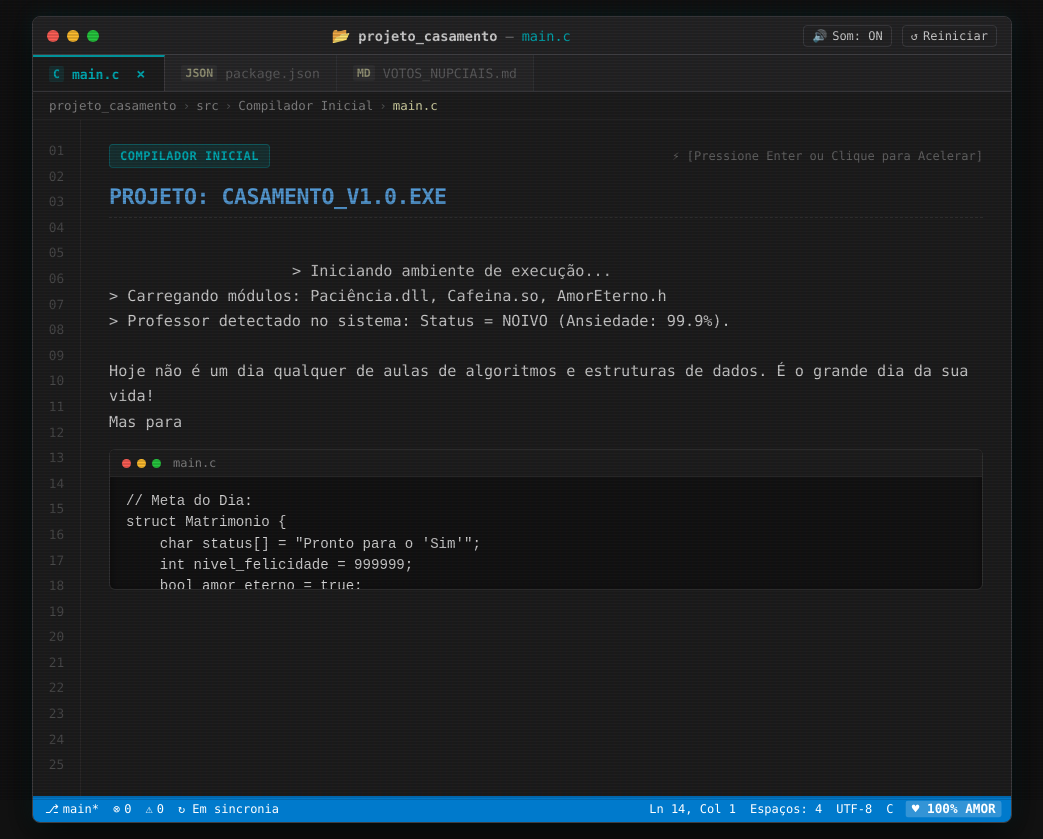
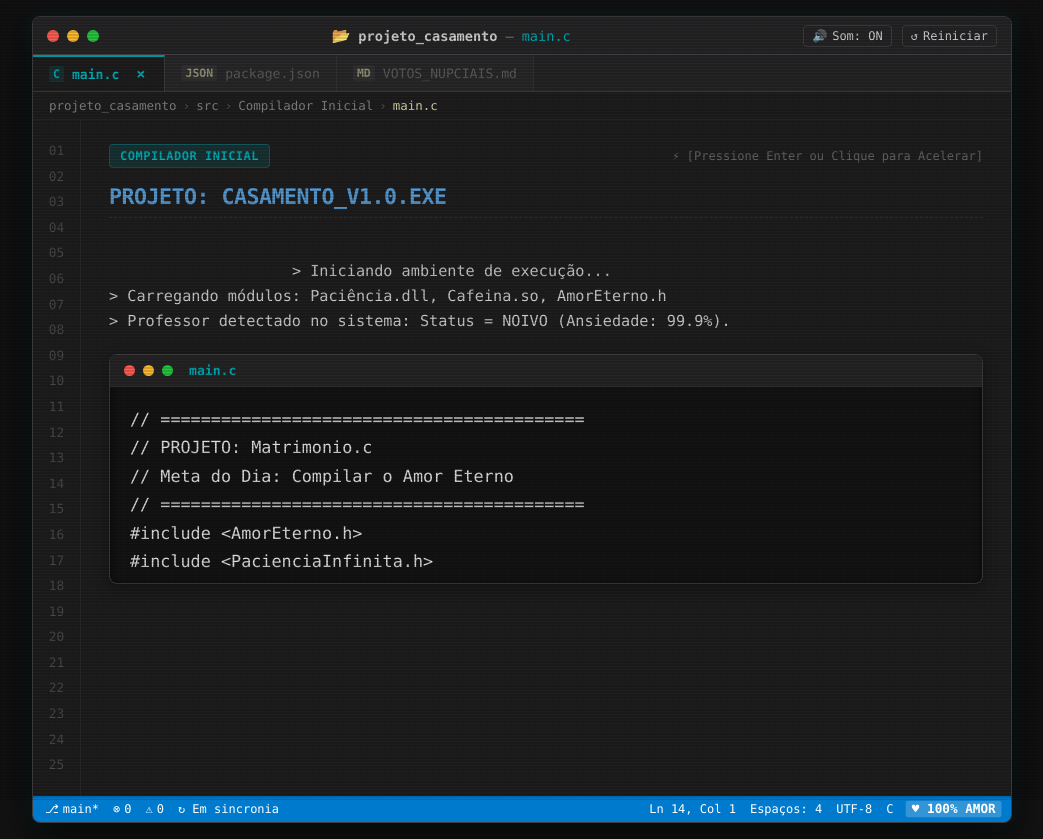
Before and after one commit to tiagomob6-boop/jogo_tesla, a plain HTML site: page index.html in a window 1280 px wide. Shown: the whole page, without its empty margins (118-1161 px from the left). Drawn offline with Linux system fonts and the light colour scheme.

Commit message:
melhoria

```diff
--- a/css/style.css
+++ b/css/style.css
@@ -382,25 +382,25 @@ body::before {
    ========================================================================== */
 .code-editor-box {
     background-color: #141414;
-    border: 1px solid #333333;
-    border-radius: 6px;
+    border: 1px solid #3c3c3c;
+    border-radius: 8px;
     overflow: hidden;
-    margin: 8px 0;
-    box-shadow: inset 0 2px 8px rgba(0, 0, 0, 0.5);
+    margin: 14px 0;
+    box-shadow: inset 0 2px 10px rgba(0, 0, 0, 0.6), 0 4px 15px rgba(0, 0, 0, 0.3);
 }
 
 .code-box-header {
-    background-color: #1f1f1f;
-    padding: 6px 12px;
+    background-color: #252526;
+    padding: 8px 14px;
     display: flex;
     align-items: center;
-    gap: 6px;
-    border-bottom: 1px solid #2e2e2e;
+    gap: 8px;
+    border-bottom: 1px solid #333333;
 }
 
 .code-box-dot {
-    width: 9px;
-    height: 9px;
+    width: 11px;
+    height: 11px;
     border-radius: 50%;
 }
 
@@ -409,17 +409,26 @@ body::before {
 .dot-green { background-color: #27c93f; }
 
 .code-box-title {
-    font-size: 0.75rem;
-    color: var(--text-muted);
-    margin-left: 6px;
+    font-size: 0.82rem;
+    font-weight: 600;
+    color: var(--accent-cyan);
+    margin-left: 8px;
 }
 
 .code-snippet {
-    padding: 14px 16px;
+    padding: 18px 20px;
     overflow-x: auto;
-    font-size: 0.88rem;
-    line-height: 1.5;
-    color: #d4d4d4;
+    font-size: 1.05rem; /* Aumentado para maior legibilidade */
+    line-height: 1.7;    /* Espaçamento melhor entre as linhas */
+    color: #e0e0e0;
+    font-family: var(--font-mono);
+}
+
+.code-snippet code {
+    display: block;
+    white-space: pre;
+    font-size: inherit;
+    font-family: inherit;
 }
 
 /* ==========================================================================
--- a/js/story.js
+++ b/js/story.js
@@ -20,12 +20,25 @@ const STORY_DATA = {
             "",
             "Prepare sua IDE mental, respire fundo e clique abaixo para compilar sua jornada!"
         ],
-        code: `// Meta do Dia:
+        code: `// ==========================================
+// PROJETO: Matrimonio.c
+// Meta do Dia: Compilar o Amor Eterno
+// ==========================================
+#include <AmorEterno.h>
+#include <PacienciaInfinita.h>
+
 struct Matrimonio {
-    char status[] = "Pronto para o 'Sim'";
-    int nivel_felicidade = 999999;
+    char noivo[] = "Professor de Programação";
+    char status[] = "Pronto para o 'Sim' no Altar";
+    long int nivel_felicidade = 999999999;
+    int cafeina_no_sangue = 100;
     bool amor_eterno = true;
-};`,
+    bool bugs_no_casamento = false;
+};
+
+void celebrarCasamento() {
+    printf("União compilada com 0 erros e 0 warnings!\n");
+}`,
         options: [
             {
                 text: "▶️ Iniciar Depuração da Vida (Compilar Casamento)",
```
